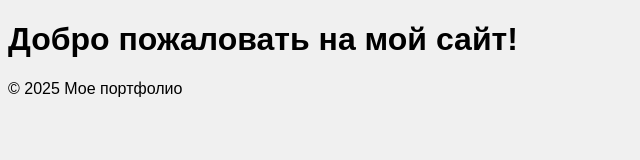
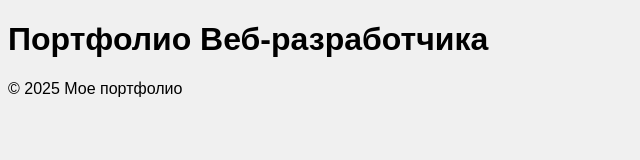
Before and after one commit to lvitos/my-portfolio, a plain HTML site: page index.html in a window 1280 px wide. Shown: the whole page, without its empty margins (0-640 px from the left). Drawn offline with Linux system fonts and the light colour scheme.

Commit message:
Header update in feature branch

```diff
--- a/index.html
+++ b/index.html
@@ -6,7 +6,7 @@
         <title>Мое Портфолио</title>
     </head>
     <body>
-        <h1>Добро пожаловать на мой сайт!</h1>
+        <h1>Портфолио Веб-разработчика</h1>
     <footer>
        <p>© 2025 Мое портфолио</p>
     </footer>
```
